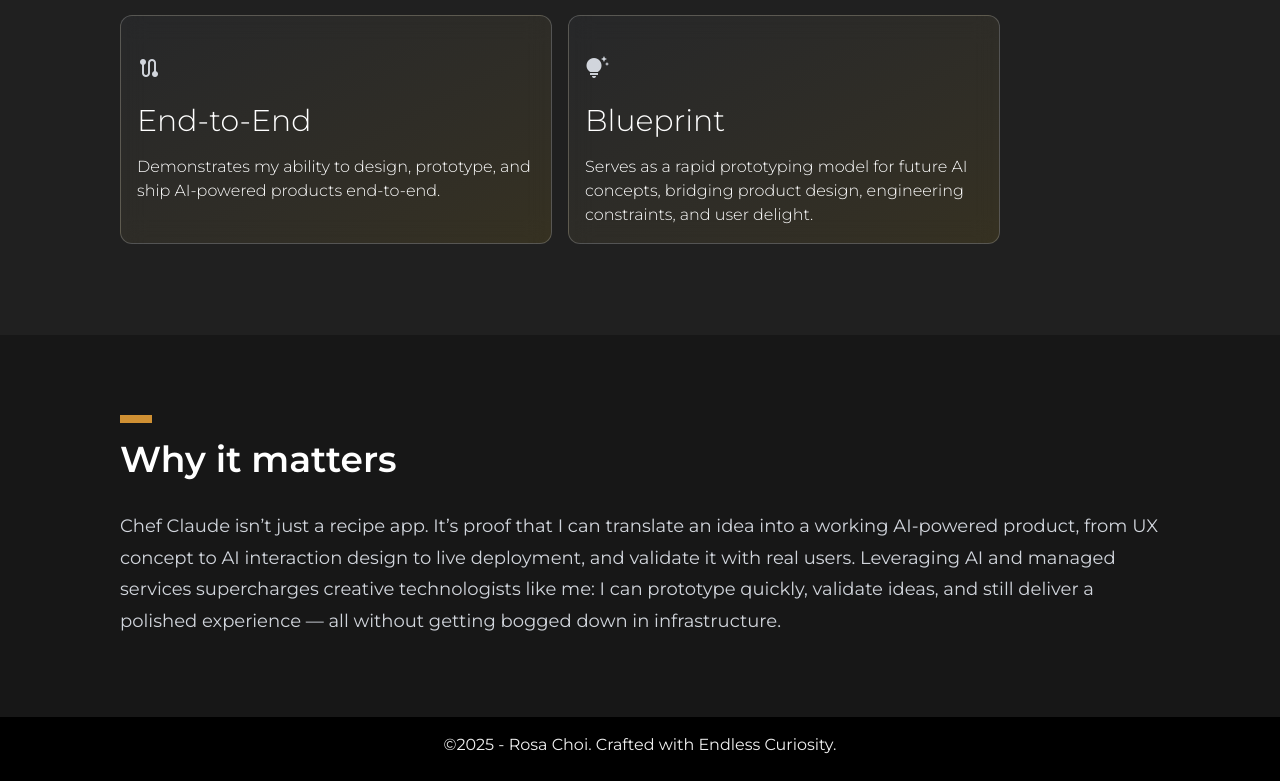
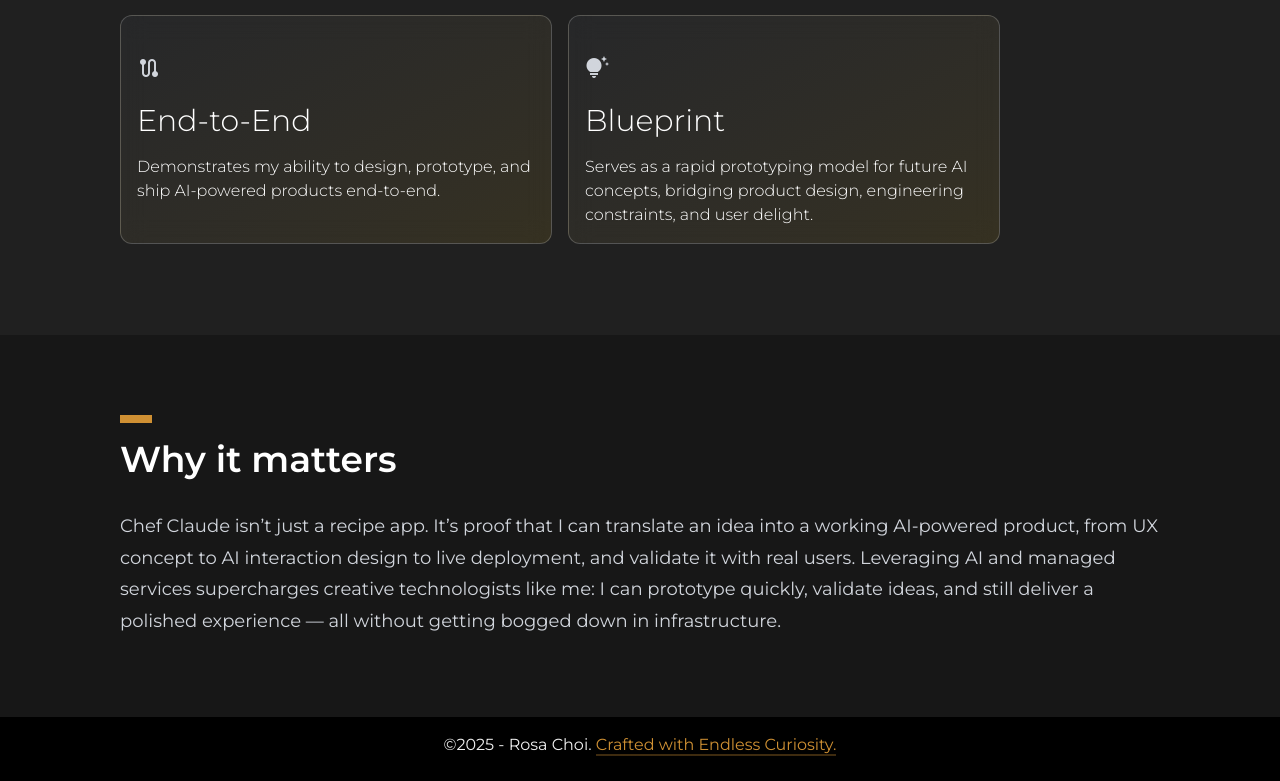
Before and after one commit to momorosa/portfolio-quiet-bold, a React (Vite) app: page /chef-claude in a window 1280 px wide. Shown: the part 5235-6016 px from the top of the page. Built offline with nearby package versions, Linux system fonts and the light colour scheme; no server answers.

Commit message:
feat(FancyLink): implement custom styled link component and upated footer tagline.

```diff
--- /dev/null
+++ b/src/components/FancyLink.jsx
@@ -0,0 +1,55 @@
+import { forwardRef } from 'react'
+import { Link as RouterLink } from 'react-router-dom'
+import clsx from 'clsx'
+
+const ASSET_EXT = ['txt', 'png', 'jpg', 'pdf']
+
+const isRawHref = (href = '') =>
+  href.startsWith('http') ||
+  href.startsWith('#') ||
+  ASSET_EXT.includes(href.split('.').pop())
+
+
+/**
+ * props:
+ * - href   → "/work/ford"  | "https://..." | "#section"
+ * - secondary (boolean)    → darker text color
+ * - className              → extra Tailwind / CSS classes
+ */
+
+export const FancyLink = forwardRef(
+    ({ href, secondary = false, className, children, ...rest }, ref) => {
+        const isExternal = href.startsWith('http')
+        const relValue = isExternal ? 'noreferrer noopener' : undefined
+        const target = isExternal ? '_blank' : undefined
+
+        const classes = clsx(
+            'fancy-link',
+            secondary && 'fancy-link--secondary',
+            className
+        )
+
+        // raw anchor for external, in-page, or assets
+        if (isRawHref(href)) {
+            return(
+                <a
+                    href={ href }
+                    ref={ ref }
+                    rel={ relValue }
+                    target={ target }
+                    className={ classes }
+                    {...rest}
+                >
+                    { children }
+                </a>
+            )
+        }
+
+        // internal React-Router link
+        return(
+            <RouterLink ref={ ref } to={ href } className={ classes } {...rest}>
+                { children }
+            </RouterLink>
+        )
+    }
+)
--- a/src/components/Footer.jsx
+++ b/src/components/Footer.jsx
@@ -1,10 +1,12 @@
+import { FancyLink } from "./FancyLink"
+
 export default function Footer() {
     return(
         <footer className="w-full h-16 text-center text-warm-gray-light p-4 bg-transparent">
             ©2025 - Rosa Choi.{' '}
-            <a href="/my-toolkit" secondary id="primary-link-text">
+            <FancyLink href="/my-toolkit" secondary id="primary-link-text">
                 Crafted with Endless Curiosity.
-            </a>
+            </FancyLink>
         </footer>
     )
 }
--- a/src/index.css
+++ b/src/index.css
@@ -9,6 +9,38 @@
     --color-warm-gray-medium: #747474;
 
     --font-primary: "Montserrat", "sans-serif";
+}
+
+@layer base {
+    :root {
+        --lineStroke: 2px;
+        --linkColor: #CF9033;
+        --filledLine: var(--linkColor);
+        --lineOpacity: 30%;
+        --unfilledLine: color-mix(in lab, var(--linkColor) var(--lineOpacity), transparent);
+    }
+}
+
+@layer utilities {
+    .fancy-link {
+        cursor: pointer;
+        color: var(--linkColor);
+        padding-bottom: var(--lineStroke);
+        background:
+            linear-gradient(var(--filledLine), var(--filledLine)) no-repeat 100% 100% / 0 var(--lineStroke),
+            linear-gradient(var(--unfilledLine), var(--unfilledLine)) no-repeat 0 100% / 100% var(--lineStroke);
+        transition: background-size 300ms var(--bezierFastoutSlowin, ease);
+    }
+
+    .fancy-link:hover,
+    .fancy-link:focus-visible {
+        background:
+            linear-gradient(var(--filledLine), var(--filledLine)) no-repeat 0 100% / 100% var(--lineStroke),
+            linear-gradient(var(--unfilledLine), var(--unfilledLine)) no-repeat 0 100% / 100% var(--lineStroke);
+        }
+    .fancy-link--secondary {
+        --linkColor: #f5f5f5;
+    }
 }
 
 #root {
@@ -31,3 +63,7 @@
     transform: scale(1.1);
     color: white;
 }
+
+#primary-link-text {
+    color: #CF9033;
+}
```
